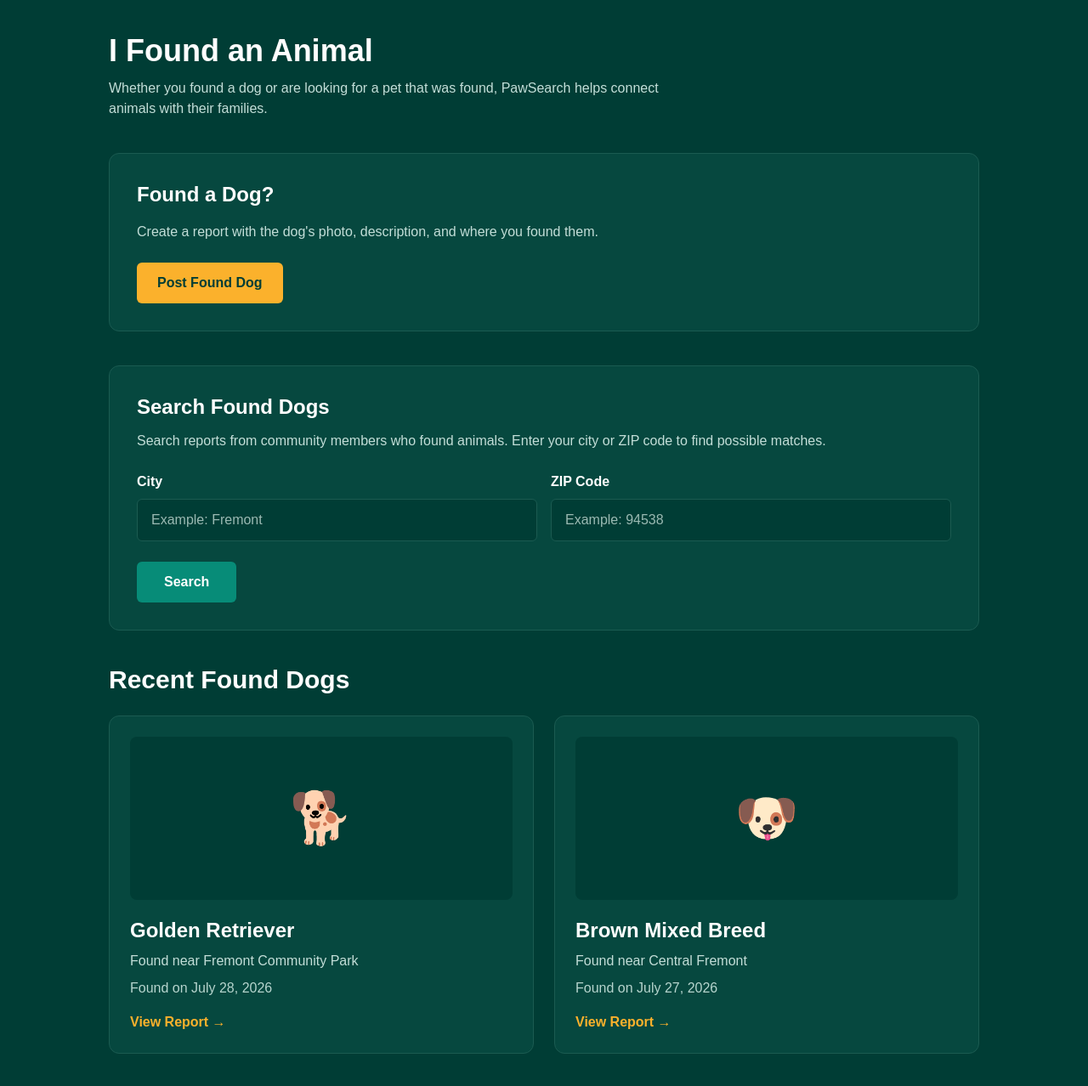
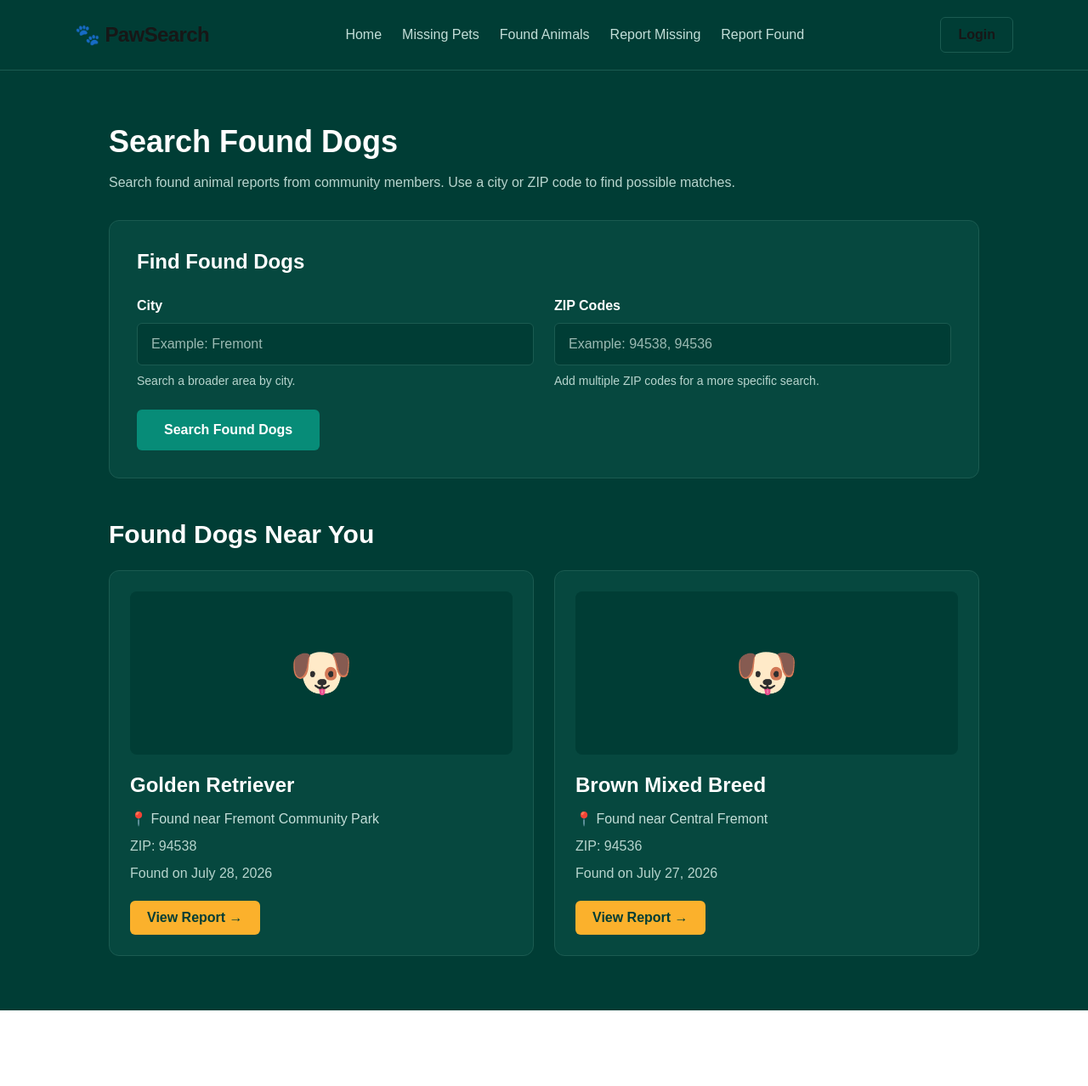
Before and after one commit to camerontzaidi/PawSeach, a Next.js app: page /sightings in a window 1280 px wide. Shown: the whole page at 85% size. After the commit the page ends 1189 px from the top, so only its background shows below. Built offline with nearby package versions, Linux system fonts and the light colour scheme.

Commit message:
Clean up PawSearch navigation and pet workflows

```diff
--- a/app/dogs/page.tsx
+++ b/app/dogs/page.tsx
@@ -5,6 +5,7 @@ export default function DogsPage() {
       name: "Max",
       breed: "Golden Retriever",
       location: "Fremont, California",
+      zip: "94538",
       description:
         "Friendly dog with a red collar. Last seen running near the neighborhood park.",
       status: "Missing",
@@ -16,51 +17,102 @@ export default function DogsPage() {
 
       <section className="mx-auto max-w-5xl">
 
+        {/* Header */}
         <h1 className="text-4xl font-bold">
-          Latest Missing Pet Reports
+          Search Missing Pets
         </h1>
 
         <p className="mt-4 text-[#b7d5ce]">
-          Enter your ZIP code to find missing pets near you.
+          Search missing pet reports by city or ZIP code to find animals
+          reported in your area.
         </p>
 
 
+
         {/* Search */}
-        <div className="mt-8 rounded-xl border border-[#1b5b51] bg-[#06483f] p-6">
+        <div className="mt-8 rounded-xl border border-[#1b5b51] bg-[#06483f] p-8">
 
-          <label className="font-bold">
-            ZIP Code
-          </label>
 
-          <input
-            placeholder="Example: 94538"
-            className="mt-3 w-full rounded-md border border-[#1b5b51] bg-[#003d35] px-4 py-3 text-white placeholder:text-[#9bbab3]"
-          />
+          <h2 className="text-2xl font-bold">
+            Find Missing Pets
+          </h2>
 
-          <button className="mt-4 rounded-md bg-[#078c78] px-6 py-3 font-bold text-white">
-            Search
+
+          <div className="mt-6 grid gap-6 md:grid-cols-2">
+
+
+            {/* City */}
+            <div>
+
+              <label className="font-semibold">
+                City
+              </label>
+
+              <input
+                placeholder="Example: Fremont"
+                className="mt-2 w-full rounded-md border border-[#1b5b51] bg-[#003d35] px-4 py-3 text-white placeholder:text-[#9bbab3]"
+              />
+
+              <p className="mt-2 text-sm text-[#b7d5ce]">
+                Search a broader area by city.
+              </p>
+
+            </div>
+
+
+
+            {/* ZIP */}
+            <div>
+
+              <label className="font-semibold">
+                ZIP Codes
+              </label>
+
+              <input
+                placeholder="Example: 94538, 94539"
+                className="mt-2 w-full rounded-md border border-[#1b5b51] bg-[#003d35] px-4 py-3 text-white placeholder:text-[#9bbab3]"
+              />
+
+              <p className="mt-2 text-sm text-[#b7d5ce]">
+                Add multiple ZIP codes for a more specific search.
+              </p>
+
+            </div>
+
+
+          </div>
+
+
+
+          <button
+            className="mt-6 rounded-md bg-[#078c78] px-8 py-3 font-bold text-white"
+          >
+            Search Missing Pets
           </button>
+
 
         </div>
 
 
 
-        {/* Reports */}
-        <section className="mt-10">
+
+        {/* Results */}
+        <section className="mt-12">
 
           <h2 className="text-3xl font-bold">
-            Missing Dogs Near You
+            Missing Pets Near You
           </h2>
 
 
           <div className="mt-6 grid gap-6 md:grid-cols-2">
+
 
             {dogs.map((dog) => (
 
               <a
                 key={dog.id}
                 href={`/dogs/${dog.id}`}
-                className="rounded-xl border border-[#1b5b51] bg-[#06483f] p-6 transition hover:scale-[1.02]"
+                className="rounded-xl border border-[#1b5b51] bg-[#06483f] p-6 transition hover:border-[#fbb12c]"
               >
 
                 <div className="flex h-40 items-center justify-center rounded-lg bg-[#003d35] text-6xl">
@@ -73,7 +125,7 @@ export default function DogsPage() {
                 </h3>
 
 
-                <p className="mt-1 text-[#b7d5ce]">
+                <p className="mt-2 text-[#b7d5ce]">
                   {dog.breed}
                 </p>
 
@@ -83,19 +135,25 @@ export default function DogsPage() {
                 </p>
 
 
-                <p className="mt-3 text-[#c3ded8]">
+                <p className="mt-2 text-[#c3ded8]">
+                  ZIP: {dog.zip}
+                </p>
+
+
+                <p className="mt-4 text-[#c3ded8]">
                   {dog.description}
                 </p>
 
 
                 <span className="mt-5 inline-block rounded-md bg-[#fbb12c] px-5 py-2 font-bold text-[#003d35]">
-                  View Report
+                  View Report →
                 </span>
 
 
               </a>
 
             ))}
+
 
           </div>
 
--- a/app/layout.tsx
+++ b/app/layout.tsx
@@ -13,21 +13,111 @@ const geistMono = Geist_Mono({
 });
 
 export const metadata: Metadata = {
-  title: "Create Next App",
-  description: "Generated by create next app",
+  title: "PawSearch",
+  description:
+    "Community-powered platform to help reunite missing pets with their families.",
 };
+
 
 export default function RootLayout({
   children,
 }: Readonly<{
   children: React.ReactNode;
 }>) {
+
   return (
     <html
       lang="en"
       className={`${geistSans.variable} ${geistMono.variable} h-full antialiased`}
     >
-      <body className="min-h-full flex flex-col">{children}</body>
+
+      <body className="min-h-full flex flex-col bg-[#003d35] text-white">
+
+
+        {/* Navigation */}
+        <header className="border-b border-[#1b5b51] bg-[#003d35]">
+
+          <nav className="mx-auto flex max-w-6xl items-center justify-between px-6 py-5">
+
+
+            {/* Logo */}
+            <a
+              href="/"
+              className="text-2xl font-bold tracking-tight"
+            >
+              🐾 PawSearch
+            </a>
+
+
+
+            {/* Links */}
+            <div className="hidden items-center gap-6 md:flex">
+
+
+              <a
+                href="/"
+                className="text-[#c3ded8] transition hover:text-[#fbb12c]"
+              >
+                Home
+              </a>
+
+
+              <a
+                href="/dogs"
+                className="text-[#c3ded8] transition hover:text-[#fbb12c]"
+              >
+                Missing Pets
+              </a>
+
+
+              <a
+                href="/sightings"
+                className="text-[#c3ded8] transition hover:text-[#fbb12c]"
+              >
+                Found Animals
+              </a>
+
+
+              <a
+                href="/report"
+                className="text-[#c3ded8] transition hover:text-[#fbb12c]"
+              >
+                Report Missing
+              </a>
+
+
+              <a
+                href="/sightings/report"
+                className="text-[#c3ded8] transition hover:text-[#fbb12c]"
+              >
+                Report Found
+              </a>
+
+
+            </div>
+
+
+
+            {/* Login */}
+            <a
+              href="/login"
+              className="rounded-md border border-[#1b5b51] px-5 py-2 font-semibold transition hover:border-[#fbb12c] hover:text-[#fbb12c]"
+            >
+              Login
+            </a>
+
+
+          </nav>
+
+        </header>
+
+
+
+        {children}
+
+
+      </body>
+
     </html>
   );
 }
--- a/app/page.tsx
+++ b/app/page.tsx
@@ -1,132 +1,203 @@
 export default function Home() {
   return (
     <main className="min-h-screen bg-[#003d35] text-white">
-    {/* Header */}
-    <header className="mx-auto flex max-w-6xl items-center justify-between px-6 py-6">
-
-      <h1 className="text-2xl font-bold tracking-tight">
-        🐾 PawSearch
-      </h1>
 
 
-      <a
-        href="/login"
-        className="rounded-md border border-[#1b5b51] px-5 py-2 font-semibold text-white transition hover:border-[#fbb12c] hover:text-[#fbb12c]"
-      >
-        Login
-      </a>
+      {/* Hero Section */}
+      <section className="mx-auto flex max-w-5xl flex-col items-center px-6 pb-16 pt-16 text-center">
 
-    </header>
-
-      {/* Hero Section */}
-      <section className="mx-auto flex max-w-4xl flex-col items-center px-6 pb-16 pt-16 text-center">
         <p className="mb-5 text-sm font-semibold tracking-wide text-[#9bd8c9]">
           COMMUNITY-POWERED ANIMAL RESCUE
         </p>
+
 
         <h2 className="max-w-3xl text-5xl font-bold leading-tight md:text-6xl">
           Every pet deserves to find their way home.
         </h2>
 
+
         <p className="mt-6 max-w-2xl text-lg text-[#c3ded8]">
-          Search reports from your neighbors. Report a missing animal or
-          submit a sighting to help reunite pets with their families.
+          Whether you lost a pet or found one, PawSearch connects
+          communities to help reunite animals with their families.
         </p>
 
-        {/* Buttons */}
-        <div className="mt-10 flex w-full max-w-md flex-col gap-4">
+
+
+        {/* Main Actions */}
+        <div className="mt-10 grid w-full gap-6 md:grid-cols-2">
+
+
+          {/* Report Missing Pet */}
           <a
             href="/report"
-            className="rounded-md bg-[#fbb12c] px-6 py-4 font-bold text-[#003d35] transition hover:scale-[1.02] hover:bg-[#ffc34d]"
+            className="rounded-xl border border-[#1b5b51] bg-[#fbb12c] p-8 text-left text-[#003d35] transition hover:scale-[1.02]"
           >
-            Report a Missing Pet
+            <h3 className="text-2xl font-bold">
+              🐕 Report a Missing Pet
+            </h3>
+
+            <p className="mt-3">
+              Lost your pet? Create a report with their information,
+              last known location, and photo.
+            </p>
           </a>
 
+
+
+
+          {/* Report Found Pet */}
+          <a
+            href="/sightings/report"
+            className="rounded-xl border border-[#1b5b51] bg-[#078c78] p-8 text-left text-white transition hover:scale-[1.02]"
+          >
+            <h3 className="text-2xl font-bold">
+              🐶 Report a Found Pet
+            </h3>
+
+            <p className="mt-3 text-[#d5eee8]">
+              Found an animal? Submit details to help reconnect
+              them with their owner.
+            </p>
+          </a>
+
+
+
+
+          {/* Search Missing Pets */}
+          <a
+            href="/dogs"
+            className="rounded-xl border border-[#1b5b51] bg-[#06483f] p-8 text-left transition hover:border-[#fbb12c]"
+          >
+            <h3 className="text-2xl font-bold">
+              🔎 Search Missing Pets
+            </h3>
+
+            <p className="mt-3 text-[#c3ded8]">
+              Search missing pet reports by city or ZIP code
+              to help find a lost animal.
+            </p>
+          </a>
+
+
+
+
+          {/* Search Found Dogs */}
           <a
             href="/sightings"
-            className="rounded-md bg-[#078c78] px-6 py-4 font-bold text-white transition hover:scale-[1.02] hover:bg-[#0aa58e]"
+            className="rounded-xl border border-[#1b5b51] bg-[#06483f] p-8 text-left transition hover:border-[#fbb12c]"
           >
-            I Found an Animal
+            <h3 className="text-2xl font-bold">
+              📍 Search Found Dogs
+            </h3>
+
+            <p className="mt-3 text-[#c3ded8]">
+              Browse found animal reports near your area
+              using location filters.
+            </p>
           </a>
+
+
         </div>
+
       </section>
+
+
+
 
       {/* How It Works */}
       <section className="border-t border-[#1b5b51] px-6 py-16">
+
         <a href="/how-it-works" className="mx-auto block max-w-5xl">
+
           <div className="rounded-xl border border-[#1b5b51] bg-[#06483f] p-10 transition hover:border-[#fbb12c]">
-            <h3 className="text-3xl font-bold">How It Works Here</h3>
+
+            <h3 className="text-3xl font-bold">
+              How It Works Here
+            </h3>
+
 
             <p className="mt-4 max-w-2xl text-[#b7d5ce]">
               Learn how PawSearch helps communities report missing pets,
               share sightings, and reunite animals with their families.
             </p>
 
+
             <p className="mt-6 font-semibold text-[#fbb12c]">
               Learn more →
             </p>
+
           </div>
+
         </a>
+
       </section>
 
-      {/* Latest Reports */}
-      <section className="mx-auto max-w-5xl px-6 py-16">
-        <a href="/dogs" className="block">
-          <div className="flex items-center justify-between">
-            <h3 className="text-3xl font-bold">Latest Reports</h3>
 
-            <span className="text-sm font-semibold text-[#fbb12c]">
-              Search your area →
-            </span>
-          </div>
 
-          <div className="mt-8 rounded-xl border border-[#1b5b51] bg-[#06483f] p-10 text-center transition hover:border-[#fbb12c]">
-            <p className="text-[#b7d5ce]">
-              Enter your ZIP code to find the latest missing pet reports near
-              you.
-            </p>
-          </div>
-        </a>
-      </section>
 
       {/* Stories */}
       <section className="border-t border-[#1b5b51] px-6 py-16">
+
         <div className="mx-auto max-w-5xl">
-          <h3 className="text-center text-3xl font-bold">Stories</h3>
+
+          <h3 className="text-center text-3xl font-bold">
+            Stories
+          </h3>
+
 
           <div className="mt-8 grid grid-cols-1 gap-6 sm:grid-cols-3">
+
             <div className="flex aspect-square items-center justify-center rounded-xl border border-[#1b5b51] bg-[#06483f] text-4xl font-bold">
               A
             </div>
+
 
             <div className="flex aspect-square items-center justify-center rounded-xl border border-[#1b5b51] bg-[#06483f] text-4xl font-bold">
               B
             </div>
 
+
             <div className="flex aspect-square items-center justify-center rounded-xl border border-[#1b5b51] bg-[#06483f] text-4xl font-bold">
               C
             </div>
+
           </div>
+
         </div>
+
       </section>
 
-      {/* Stats Section */}
+
+
+
+      {/* Stats */}
       <section className="border-t border-[#1b5b51]">
+
         <div className="mx-auto grid max-w-5xl grid-cols-2 gap-8 px-6 py-12 text-center md:grid-cols-4">
-          <div>
-            <p className="text-4xl font-bold text-[#fbb12c]">—</p>
-            <p className="mt-2 text-sm text-[#b7d5ce]">Animals Reunited</p>
-          </div>
 
           <div>
             <p className="text-4xl font-bold text-[#fbb12c]">—</p>
-            <p className="mt-2 text-sm text-[#b7d5ce]">Active Reports</p>
+            <p className="mt-2 text-sm text-[#b7d5ce]">
+              Animals Reunited
+            </p>
           </div>
+
 
           <div>
             <p className="text-4xl font-bold text-[#fbb12c]">—</p>
-            <p className="mt-2 text-sm text-[#b7d5ce]">Reunion Rate</p>
+            <p className="mt-2 text-sm text-[#b7d5ce]">
+              Active Reports
+            </p>
           </div>
+
+
+          <div>
+            <p className="text-4xl font-bold text-[#fbb12c]">—</p>
+            <p className="mt-2 text-sm text-[#b7d5ce]">
+              Reunion Rate
+            </p>
+          </div>
+
 
           <div>
             <p className="text-4xl font-bold text-[#fbb12c]">—</p>
@@ -134,8 +205,12 @@ export default function Home() {
               Avg. Time to Reunion
             </p>
           </div>
+
         </div>
+
       </section>
+
+
     </main>
   );
 }
--- a/app/sightings/page.tsx
+++ b/app/sightings/page.tsx
@@ -1,90 +1,94 @@
 export default function SightingsPage() {
+  const dogs = [
+    {
+      id: "test",
+      breed: "Golden Retriever",
+      location: "Fremont Community Park",
+      zip: "94538",
+      date: "July 28, 2026",
+    },
+    {
+      id: "test2",
+      breed: "Brown Mixed Breed",
+      location: "Central Fremont",
+      zip: "94536",
+      date: "July 27, 2026",
+    },
+  ];
+
   return (
-    <main className="min-h-screen bg-[#003d35] px-6 py-10 text-white">
+    <main className="min-h-screen bg-[#003d35] px-6 py-16 text-white">
 
-      <div className="mx-auto max-w-5xl">
+      <section className="mx-auto max-w-5xl">
+
 
         {/* Header */}
         <h1 className="text-4xl font-bold">
-          I Found an Animal
+          Search Found Dogs
         </h1>
 
-        <p className="mt-3 max-w-2xl text-[#c3ded8]">
-          Whether you found a dog or are looking for a pet that was found,
-          PawSearch helps connect animals with their families.
+
+        <p className="mt-4 text-[#b7d5ce]">
+          Search found animal reports from community members.
+          Use a city or ZIP code to find possible matches.
         </p>
 
 
 
-        {/* Post Found Dog */}
-        <section className="mt-10">
 
-          <div className="rounded-xl border border-[#1b5b51] bg-[#06483f] p-8">
+        {/* Search */}
+        <section className="mt-8 rounded-xl border border-[#1b5b51] bg-[#06483f] p-8">
+
 
           <h2 className="text-2xl font-bold">
-              Found a Dog?
+            Find Found Dogs
           </h2>
 
-            <p className="mt-4 text-[#c3ded8]">
-              Create a report with the dog's photo,
-              description, and where you found them.
+
+          <div className="mt-6 grid gap-6 md:grid-cols-2">
+
+
+            {/* City */}
+            <div>
+
+              <label className="font-semibold">
+                City
+              </label>
+
+
+              <input
+                placeholder="Example: Fremont"
+                className="mt-2 w-full rounded-md border border-[#1b5b51] bg-[#003d35] px-4 py-3 text-white placeholder:text-[#9bbab3]"
+              />
+
+
+              <p className="mt-2 text-sm text-[#b7d5ce]">
+                Search a broader area by city.
               </p>
 
-            <a
-              href="/sightings/report"
-              className="mt-6 inline-block rounded-md bg-[#fbb12c] px-6 py-3 font-bold text-[#003d35]"
-            >
-              Post Found Dog
-            </a>
-
             </div>
-
-        </section>
 
 
 
 
-        {/* Search Section */}
-        <section className="mt-10 rounded-xl border border-[#1b5b51] bg-[#06483f] p-8">
+            {/* ZIP */}
+            <div>
 
-          <h2 className="text-2xl font-bold">
-            Search Found Dogs
-          </h2>
+              <label className="font-semibold">
+                ZIP Codes
+              </label>
 
 
-          <p className="mt-3 text-[#c3ded8]">
-            Search reports from community members who found animals.
-            Enter your city or ZIP code to find possible matches.
+              <input
+                placeholder="Example: 94538, 94536"
+                className="mt-2 w-full rounded-md border border-[#1b5b51] bg-[#003d35] px-4 py-3 text-white placeholder:text-[#9bbab3]"
+              />
+
+
+              <p className="mt-2 text-sm text-[#b7d5ce]">
+                Add multiple ZIP codes for a more specific search.
               </p>
 
-
-          <div className="mt-6 grid gap-4 md:grid-cols-2">
-
-
-            <div>
-
-              <label className="mb-2 block font-semibold">
-                City
-              </label>
-
-              <input
-                placeholder="Example: Fremont"
-                className="w-full rounded-md border border-[#1b5b51] bg-[#003d35] px-4 py-3 text-white placeholder:text-[#9bbab3]"
-              />
-
-            </div>
-
-
-            <div>
-
-              <label className="mb-2 block font-semibold">
-                ZIP Code
-              </label>
-
-              <input
-                placeholder="Example: 94538"
-                className="w-full rounded-md border border-[#1b5b51] bg-[#003d35] px-4 py-3 text-white placeholder:text-[#9bbab3]"
-              />
 
             </div>
 
@@ -92,10 +96,12 @@ export default function SightingsPage() {
           </div>
 
 
+
+
           <button
             className="mt-6 rounded-md bg-[#078c78] px-8 py-3 font-bold text-white"
           >
-            Search
+            Search Found Dogs
           </button>
 
 
@@ -105,84 +111,66 @@ export default function SightingsPage() {
 
 
 
-        {/* Recent Found Dogs */}
-        <section className="mt-10">
+        {/* Results */}
+        <section className="mt-12">
+
 
           <h2 className="text-3xl font-bold">
-            Recent Found Dogs
+            Found Dogs Near You
           </h2>
+
 
 
           <div className="mt-6 grid gap-6 md:grid-cols-2">
 
 
-            {/* Example Found Dog */}
+            {dogs.map((dog) => (
+
               <a
-              href="/sightings/test"
+                key={dog.id}
+                href={`/sightings/${dog.id}`}
                 className="rounded-xl border border-[#1b5b51] bg-[#06483f] p-6 transition hover:border-[#fbb12c]"
               >
 
-              <div className="flex h-48 items-center justify-center rounded-lg bg-[#003d35] text-6xl">
-                🐕
-              </div>
-
-
-              <h3 className="mt-5 text-2xl font-bold">
-                Golden Retriever
-              </h3>
-
-
-              <p className="mt-2 text-[#c3ded8]">
-                Found near Fremont Community Park
-              </p>
-
-
-              <p className="mt-2 text-[#b7d5ce]">
-                Found on July 28, 2026
-              </p>
-
-
-              <span className="mt-4 inline-block font-bold text-[#fbb12c]">
-                View Report →
-              </span>
-
-            </a>
-
-
-
-
-
-            {/* Example Found Dog */}
-            <a
-              href="/sightings/test2"
-              className="rounded-xl border border-[#1b5b51] bg-[#06483f] p-6 transition hover:border-[#fbb12c]"
-            >
 
                 <div className="flex h-48 items-center justify-center rounded-lg bg-[#003d35] text-6xl">
                   🐶
                 </div>
 
 
+
                 <h3 className="mt-5 text-2xl font-bold">
-                Brown Mixed Breed
+                  {dog.breed}
                 </h3>
 
 
-              <p className="mt-2 text-[#c3ded8]">
-                Found near Central Fremont
+
+                <p className="mt-3 text-[#c3ded8]">
+                  📍 Found near {dog.location}
                 </p>
 
 
+
                 <p className="mt-2 text-[#b7d5ce]">
-                Found on July 27, 2026
+                  ZIP: {dog.zip}
                 </p>
 
 
-              <span className="mt-4 inline-block font-bold text-[#fbb12c]">
+
+                <p className="mt-2 text-[#b7d5ce]">
+                  Found on {dog.date}
+                </p>
+
+
+
+                <span className="mt-5 inline-block rounded-md bg-[#fbb12c] px-5 py-2 font-bold text-[#003d35]">
                   View Report →
                 </span>
 
+
               </a>
+
+            ))}
 
 
           </div>
@@ -191,7 +179,8 @@ export default function SightingsPage() {
         </section>
 
 
-      </div>
+      </section>
+
 
     </main>
   );
```
Also changed, not shown: app/login/page.tsx (+5 -5 lines). Lines whose indentation alone changed are shown as unchanged.
